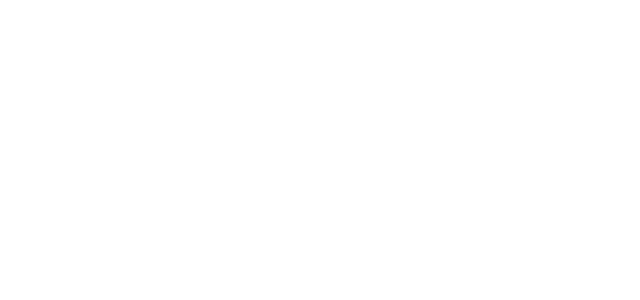
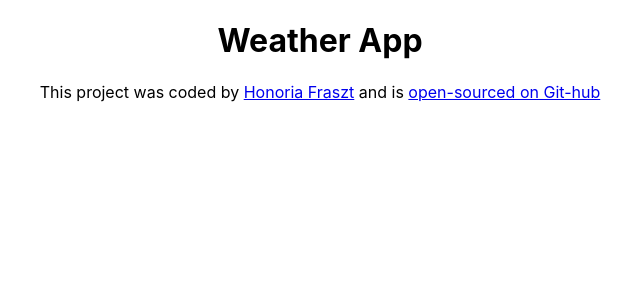
Before and after one commit to fhonoria/weather-search-app, a React (Create React App) app: page / in a window 1280 px wide. Shown: the top 300 px of the page, without its empty margins (320-960 px from the left). Built offline with nearby package versions, Linux system fonts and the light colour scheme.

Commit message:
added the Github repo URL

```diff
--- a/src/App.js
+++ b/src/App.js
@@ -2,5 +2,22 @@
 import "./App.css";
 
 export default function App() {
-  return <div className="App"></div>;
+  return (
+    <div className="App">
+      <h1>Weather App</h1>
+      <footer>
+        This project was coded by{" "}
+        <a href="https://optimistic-hopper-ee95fa.netlify.app" target="_blank">
+          Honoria Fraszt
+        </a>{" "}
+        and is{" "}
+        <a
+          href="https://github.com/fhonoria/weather-search-app"
+          target="_blank"
+        >
+          open-sourced on Git-hub
+        </a>
+      </footer>
+    </div>
+  );
 }
```
